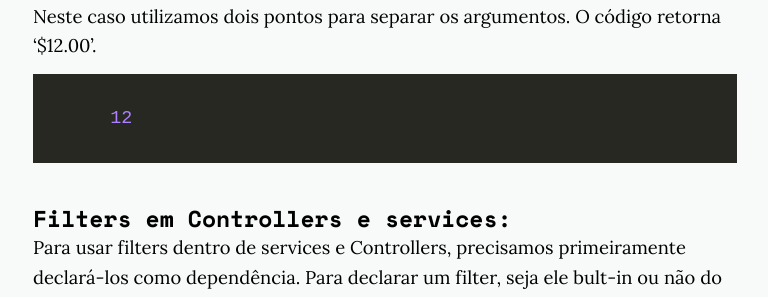
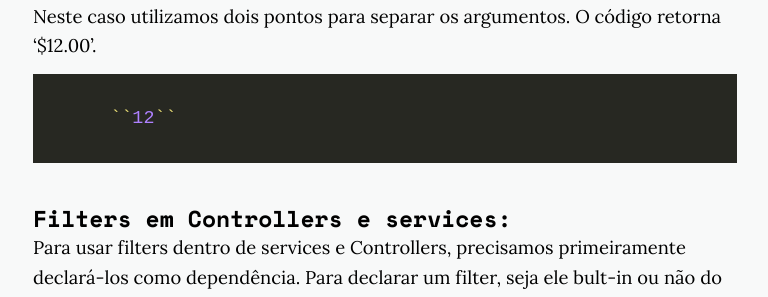
Before and after one commit to Nabucodono5or/Nabucodono5or.github.io, a Jekyll site: the page built from _posts/2019-08-10-nova-materia.markdown, in a window 1280 px wide and 900 px high, scrolled down 2147 px. Shown: the part 152-449 px from the top of the window, without its empty margins (255-1023 px from the left). Built offline with Jekyll 4.4.1, drawn with Linux system fonts in a browser that asks for light colours; nearby versions of some CDN libraries.

Commit message:
uso de backticks

```diff
--- a/_posts/2019-08-10-nova-materia.markdown
+++ b/_posts/2019-08-10-nova-materia.markdown
@@ -56,7 +56,7 @@ Abaixo executamos o mesmo código que formata o valor '12' para moeda, contudo a
 
 ~~~ javascript
 
-       {{ 12 | currency:'$':'2' }}
+       ``{{ 12 | currency:'$':'2' }}``
 
 ~~~
 <br>
```
